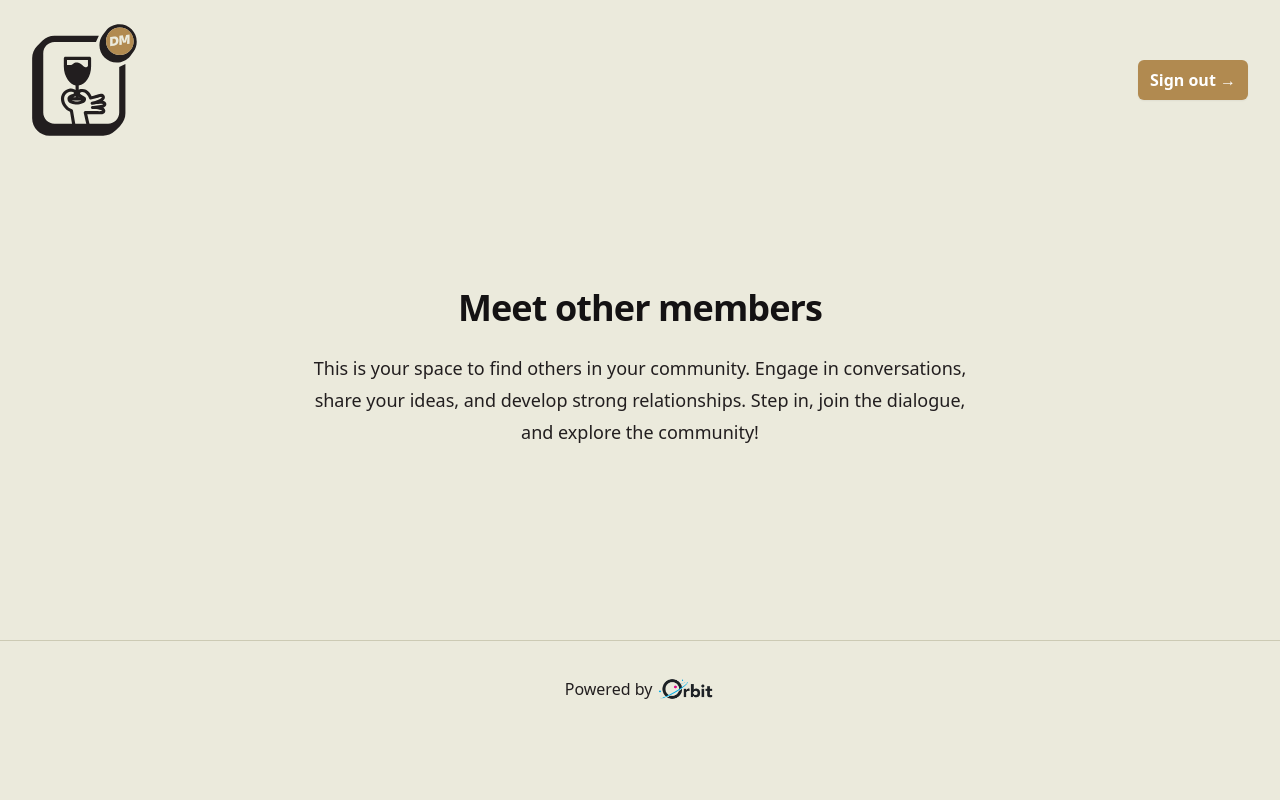
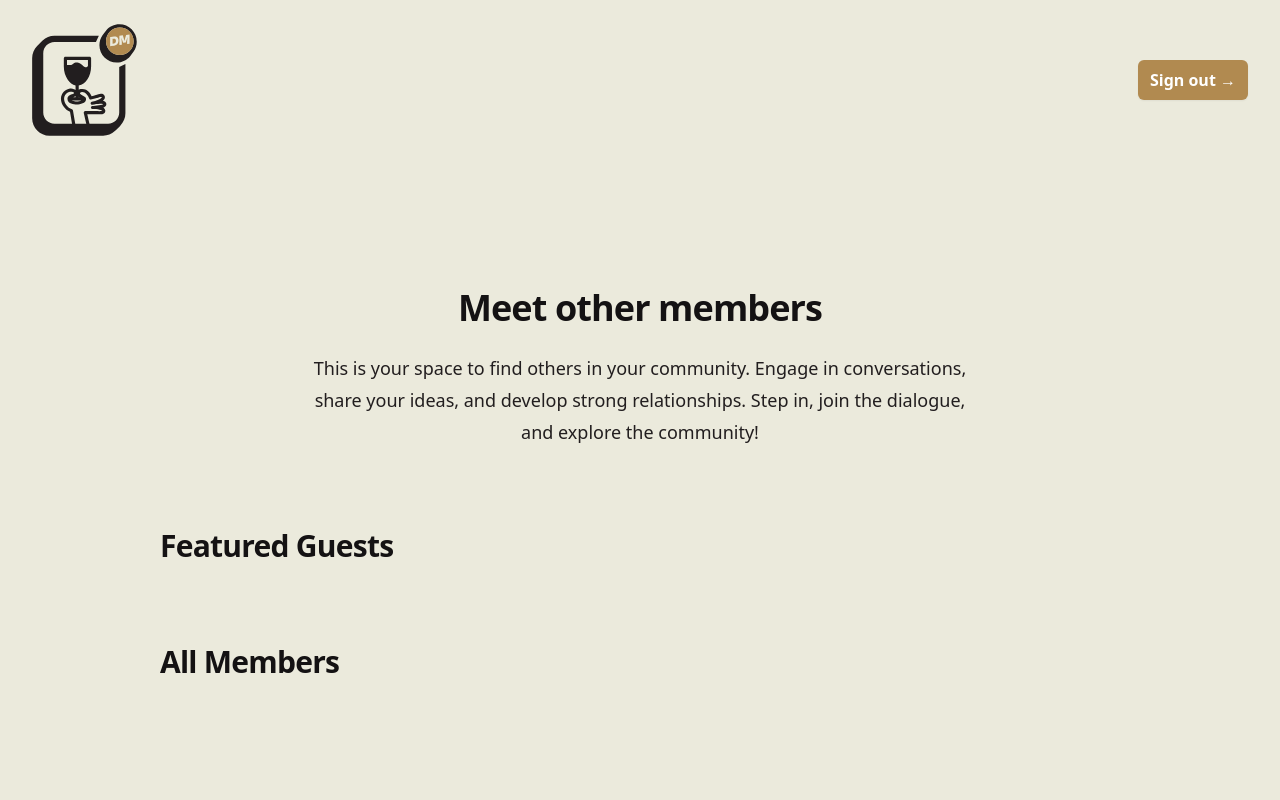
Before and after one commit to orbit-love/satellite-app-template, a Next.js app: page / in a window 1280 px wide. Shown: the top 800 px of the page. Built offline with nearby package versions, Linux system fonts and the light colour scheme; no server answers; the database is empty; sample sign-in values are in the browser's storage.

Commit message:
Added headers for featured & non-featured guests

```diff
--- a/components/member-list.js
+++ b/components/member-list.js
@@ -9,7 +9,7 @@ export default function MemberList({ members }) {
   return (
     <ul
       role="list"
-      className="grid grid-cols-1 gap-x-6 gap-y-20 mt-20 mx-auto max-w-2xl sm:grid-cols-2 lg:gap-x-10 lg:max-w-6xl xl:max-w-none 2xl:grid-cols-3"
+      className="grid grid-cols-1 gap-x-6 gap-y-20 mt-6 mx-auto max-w-2xl sm:grid-cols-2 lg:gap-x-10 lg:max-w-6xl xl:max-w-none 2xl:grid-cols-3"
     >
       {members.map((member) => {
         // Only show members who are visible in directory
--- a/pages/index.js
+++ b/pages/index.js
@@ -24,7 +24,15 @@ export default function Home({ initialMembers, initialFeatured }) {
 
         <AdminControls setMembers={setMembers} />
 
+        <h2 className="text-brand-dark dark:text-brand-light mt-20 text-2xl font-bold tracking-tight sm:text-3xl">
+          Featured Guests
+        </h2>
+
         <MemberList members={featured} />
+
+        <h2 className="text-brand-dark dark:text-brand-light mt-20 text-2xl font-bold tracking-tight sm:text-3xl">
+          All Members
+        </h2>
 
         <MemberList members={members} />
       </div>
```
